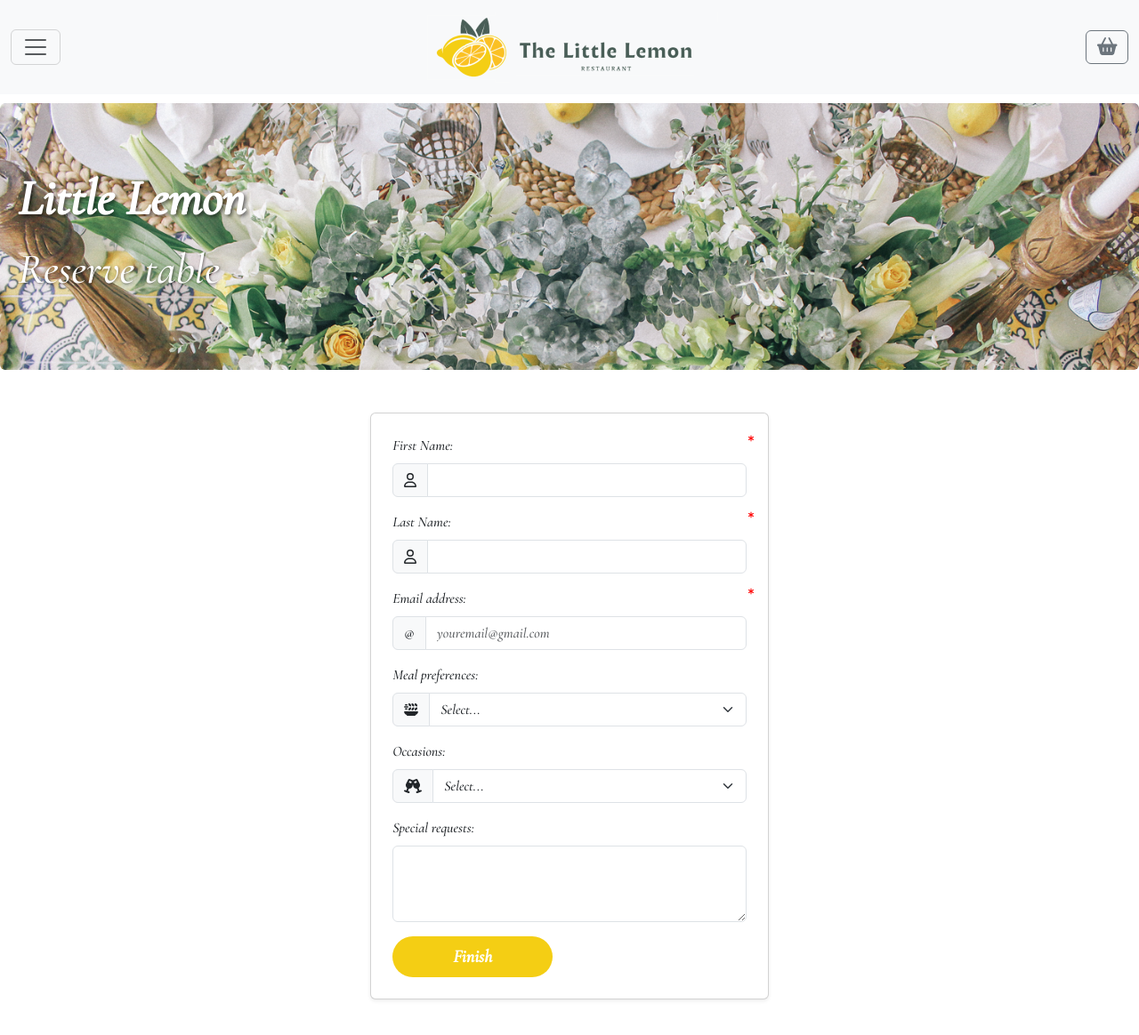
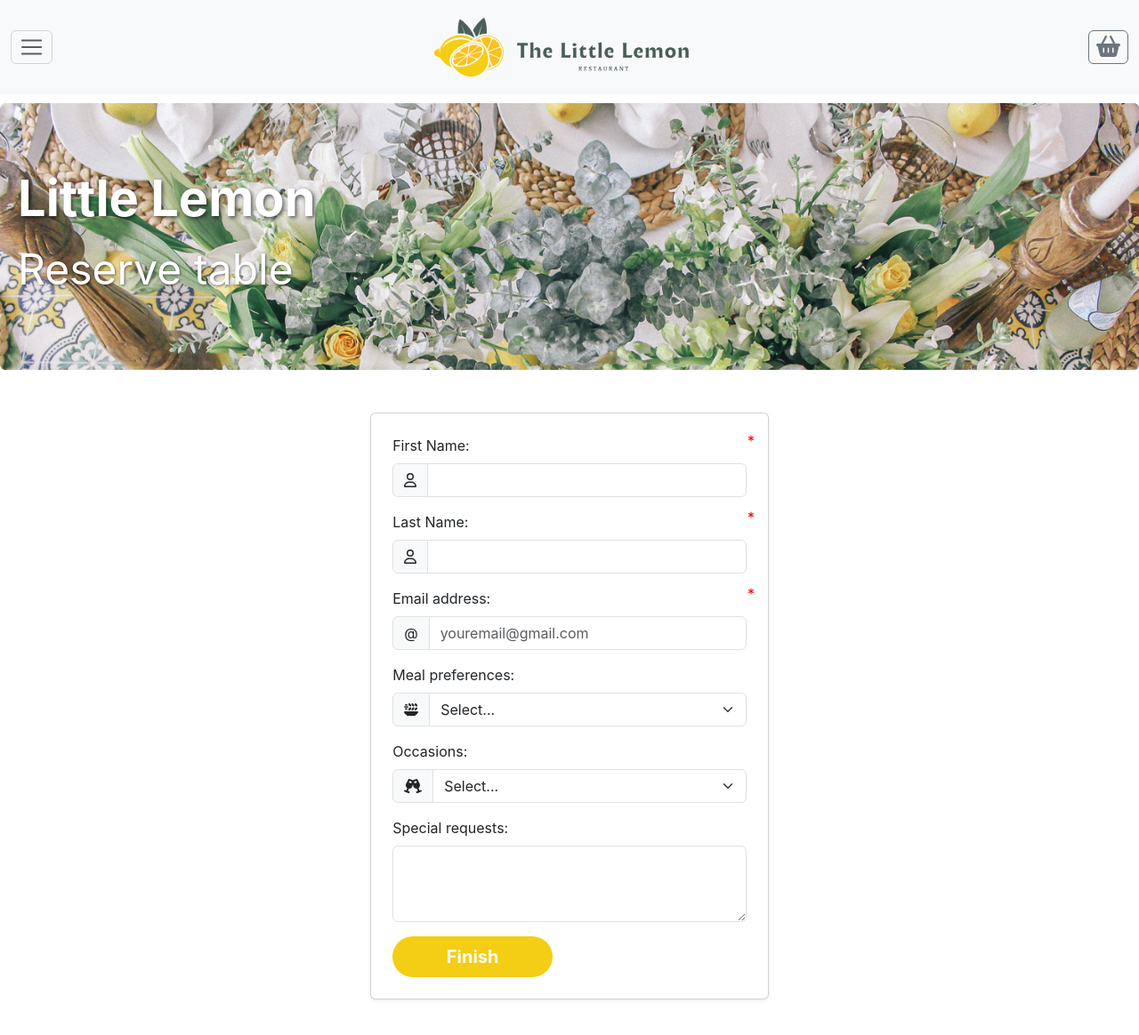
Before and after one commit to DianaNTodorova/my-little-lemon, a React (Create React App) app in the folder my-little-lemon/: page /my-little-lemon/form in a window 1280 px wide. Shown: the top 1164 px of the page at 89% size. Built offline with nearby package versions, Linux system fonts and the light colour scheme.

Commit message:
adjusting more css

```diff
--- a/my-little-lemon/src/index.css
+++ b/my-little-lemon/src/index.css
@@ -1,3 +1,4 @@
+/* Reset and base styles */
 * {
   margin: 0;
   padding: 0;
@@ -8,18 +9,20 @@ body {
   margin: 0;
   padding: 0 !important;
   height: 100%;
-  font-family: "Cormorant Garamond", serif !important;
+  font-family: -apple-system, BlinkMacSystemFont, "Cormorant Garamond", serif !important;
   -webkit-font-smoothing: antialiased;
   -moz-osx-font-smoothing: grayscale;
   position: relative;
 }
+
 html,
 body {
   height: 100%;
 }
+
 .menu-title {
   font-family: 'Tangerine', cursive;
-  font-size: 3rem;
+  font-size: clamp(2.5rem, 5vw, 3rem);
   font-weight: 700;
   text-align: center;
   margin-bottom: 1rem;
@@ -33,21 +36,24 @@ body {
 }
 
 .cormorant-garamond {
-  font-family: "Cormorant Garamond", serif;
+  font-family: -apple-system, BlinkMacSystemFont, "Cormorant Garamond", serif;
   font-optical-sizing: auto;
   font-weight: 500;
   font-style: italic;
 }
+
 main {
-  padding-top: 106px; /* Matches or exceeds header height */
+  padding-top: 106px;
   margin-top: 0;
   flex-grow: 1;
 }
+
 .wrapper {
   display: flex;
   flex-direction: column;
-  min-height: 100vh; /* Ensures the wrapper takes full viewport height */
+  min-height: 100vh;
 }
+
 footer {
   background-color: #f8f9fa;
   text-align: center;
@@ -57,28 +63,20 @@ footer {
 }
 
 section {
-  margin-top: 10px; /* Ensures space between sections */
+  margin-top: 10px;
 }
 
 .section-main {
-  background-image: url('./images/background-section.jpg'); /* Path to your image */
-  background-size: cover; /* Ensures the image covers the entire section */
-  background-position: center; /* Centers the image */
-  background-repeat: no-repeat; /* Prevents the image from repeating */
-  height: 400px; /* Fixed height */
-  margin-bottom: 20px; /* Adds space below the section */
-  display: flex; /* Optional: For content alignment */
-  align-items: center; /* Optional: Centers content vertically */
-  justify-content: start; /* Optional: Centers content horizontally */
-  text-shadow: 0 1px 3px rgba(0, 0, 0, 0.7); /* Optional: Text readability */
+  background-image: url('./images/background-section.jpg');
+  background-size: cover;
+  background-position: center;
+  background-repeat: no-repeat;
+  height: 400px;
   margin-bottom: 40px;
-}
-
-.menu-title {
-  font-family: 'Playfair Display', serif;
-  font-size: 3rem;
-  font-weight: bold;
-  margin-bottom: 40px;
+  display: flex;
+  align-items: center;
+  justify-content: start;
+  text-shadow: 0 1px 3px rgba(0, 0, 0, 0.7);
 }
 
 header {
@@ -88,9 +86,17 @@ header {
   z-index: 1050;
   margin: 0;
 }
+
+.navbar-toggler, .btn-outline-secondary {
+  padding: 0.25rem 0.5rem !important;
+  font-size: 1.2rem !important;
+  line-height: 1;
+}
+
 .img-fluid {
   height: 80px !important;
 }
+
 .card-img-overlay {
   display: flex;
   flex-direction: column;
@@ -110,6 +116,7 @@ header {
   background-color: rgba(0, 0, 0, 0.5);
   overflow: hidden;
 }
+
 .carousel-item {
   height: 400px;
   display: flex;
@@ -117,6 +124,7 @@ header {
   justify-content: center;
   text-align: center;
 }
+
 .label-text {
   position: relative;
 }
@@ -129,52 +137,51 @@ header {
   text-shadow: 1px 1px 3px rgba(0, 0, 0, 0.3);
 }
 
-/* button */
 .main-button {
-  background-color: #f4ce14 !important; /* Bright yellow background */
-  color: #fff !important; /* White text */
-  border: none !important; /* No border */
-  border-radius: 25px; /* Rounded corners */
-  padding: 8px 16px; /* Padding for size */
-  width: 180px; /* Wider button */
-  font-size: 20px; /* Font size */
-  font-weight: bold; /* Bold text */
-  text-align: center; /* Center text */
-  cursor: pointer; /* Pointer cursor on hover */
-  transition: background 0.3s ease, color 0.3s ease, transform 0.3s ease; /* Smooth hover effects */
-  position: relative; /* For hover effects */
-  overflow: hidden; /* Hide hover effect overflow */
+  background-color: #f4ce14 !important;
+  color: #fff !important;
+  border: none !important;
+  border-radius: 25px;
+  padding: 8px 16px;
+  width: 180px;
+  font-size: 20px;
+  font-weight: bold;
+  text-align: center;
+  cursor: pointer;
+  transition: background 0.3s ease, color 0.3s ease, transform 0.3s ease;
+  position: relative;
+  overflow: hidden;
 }
 
 .main-button::before {
-  content: ''; /* Create hover effect overlay */
+  content: '';
   position: absolute;
   top: 0;
-  left: -100%; /* Start from the left outside the button */
+  left: -100%;
   width: 100%;
   height: 100%;
-  background: rgba(255, 255, 255, 0.3); /* Semi-transparent white overlay */
-  z-index: 0; /* Place below text */
-  transition: left 0.5s ease; /* Smooth slide-in effect */
+  background: rgba(255, 255, 255, 0.3);
+  z-index: 0;
+  transition: left 0.5s ease;
 }
 
 .main-button:hover::before {
-  left: 0; /* Slide overlay to cover the button */
+  left: 0;
 }
 
 .main-button:hover {
-  background-color: #eabf00; /* Slightly darker yellow */
-  color: #004225; /* Change text color to dark green */
+  background-color: #eabf00;
+  color: #004225;
 }
 
 .main-button:active {
-  background-color: #d4a500; /* Even darker yellow on click */
+  background-color: #d4a500;
 }
-/* section two */
 
 .section-two {
   margin-top: 5rem;
 }
+
 .card_flex {
   display: flex;
   flex-direction: column;
@@ -188,241 +195,224 @@ header {
   flex-direction: column;
   justify-content: center;
   text-align: center;
-  padding: 0 !important;;
-  flex-grow: 1; /* Ensures the text container fills available space */
+  padding: 0 !important;
+  flex-grow: 1;
 }
 
 .img-card {
   width: 100% !important;
-  height: auto !important; /* Keeps aspect ratio */
-  object-fit: cover !important; /* Prevents white space */
+  height: auto !important;
+  object-fit: cover !important;
 }
+
 .card-title_section {
-  font-size: 2rem;
+  font-size: clamp(1.5rem, 4vw, 2rem);
 }
 
 .card-text_section {
-  font-size: 1.55rem;
+  font-size: clamp(1.2rem, 3.5vw, 1.55rem);
 }
 
 @media (max-width: 768px) {
   main {
     padding-top: 66px;
   }
+
   .img-card {
     width: 100% !important;
-    height: 18rem !important; /* Keeps aspect ratio */
-    object-fit: cover !important; /* Prevents white space */
+    height: 18rem !important;
+    object-fit: cover !important;
   }
+
   .img-fluid {
-    height: 45px !important;
+    height: 35px !important;
   }
+
   .card-title {
-    font-size: 1.6rem; /* Adjusts text size */
+    font-size: clamp(1.3rem, 4vw, 1.6rem);
   }
 
   .card-text {
-    font-size: 1.4rem;
+    font-size: clamp(1.1rem, 3.5vw, 1.4rem);
   }
 
-  .card-title_section {
-    font-size: 1.rem; /* Adjusts text size */
-  }
-
-  .card-text_section {
-    font-size: 1.3rem;
-  }
   .card_flex {
     max-width: 55%;
   }
+
   .card-img-overlay {
     width: 75%;
   }
-    .menu-title {
-  font-size: 2.5rem;
+
+  .menu-title {
+    font-size: clamp(2rem, 5vw, 2.5rem);
   }
+}
 
-}
-@media (max-width: 1024) {
+@media (max-width: 1024px) {
   main {
     padding-top: 86px;
   }
+
   .img-fluid {
-    height: 80px !important;
+    height: 60px !important;
   }
+
   .card_flex {
     max-width: 70%;
   }
+
   .menu-title {
-  font-size: 3rem;
-  }
-  .card-title_section {
-    font-size: 1.75rem;
+    font-size: 3rem;
   }
 
-  .card-text_section {
-    font-size: 1.45rem;
-  }
   .card-img-overlay {
     width: 60%;
   }
 }
 
-/* small-section */
-
-/* Updated .style-h5 */
+/* Typography and layout consistency */
 .style-h5 {
-  color: white !important; /* White text color */
-  font-size: 3.5rem !important; /* Adjust the font size */
-  font-weight: bold !important; /* Bold text */
-  margin-left: 20px; /* Left margin */
-  text-shadow: 2px 2px 4px rgba(0, 0, 0, 0.6); /* Text shadow for readability */
-  margin-bottom: 0; /* Remove any bottom margin that might cause extra space */
+  color: white !important;
+  font-size: clamp(2rem, 6vw, 3.5rem) !important;
+  font-weight: bold !important;
+  margin-left: 20px;
+  text-shadow: 2px 2px 4px rgba(0, 0, 0, 0.6);
+  margin-bottom: 0;
 }
 
-/* Updated .style-p */
 .style-p {
-  color: white !important; /* White text color */
-  font-size: 3rem !important; /* Adjust the font size */
-  line-height: 1.6 !important; /* Better line spacing for readability */
-  margin-left: 20px; /* Left margin */
-  text-shadow: 1px 1px 3px rgba(0, 0, 0, 0.5); /* Subtle shadow for readability */
-  margin-bottom: 0; /* Remove any bottom margin */
+  color: white !important;
+  font-size: clamp(1.5rem, 5vw, 3rem) !important;
+  line-height: 1.6 !important;
+  margin-left: 20px;
+  text-shadow: 1px 1px 3px rgba(0, 0, 0, 0.5);
+  margin-bottom: 0;
 }
 
 .card-small {
-  z-index: 1; /* Ensure the section is positioned correctly in the layout */
+  z-index: 1;
   border: none !important;
-  border-radius: none !important;
-  color: none !important;
-  background-color: none !important;
+  background-color: transparent !important;
 }
 
-/* New Button - Circular Button with Hover and Click Effects */
+/* Circular Button */
 .circular-button {
-  background-color: #f4ce14 !important; /* Bright yellow background */
-  color: #fff; /* White text */
-  border: none !important; /* No border */
-  border-radius: 50% !important; /* Perfectly round button */
-  padding: 10px; /* Circular size */
-  width: 60px !important; /* Button size */
-  height: 60px !important; /* Button size */
-  font-size: 10px; /* Font size for icon or text */
-  font-weight: bold; /* Bold text */
-  text-align: center; /* Center text */
-  cursor: pointer; /* Pointer cursor on hover */
-  transition: background-color 0.3s ease, color 0.3s ease, transform 0.3s ease; /* Smooth hover effects */
-  position: relative; /* For hover effects */
-  overflow: hidden; /* Hide hover effect overflow */
+  background-color: #f4ce14 !important;
+  color: #fff;
+  border: none !important;
+  border-radius: 50% !important;
+  padding: 10px;
+  width: 60px !important;
+  height: 60px !important;
+  font-size: 10px;
+  font-weight: bold;
+  text-align: center;
+  cursor: pointer;
+  transition: background-color 0.3s ease, color 0.3s ease, transform 0.3s ease;
+  position: relative;
+  overflow: hidden;
 }
 
-/* Hover Effect for Circular Button */
 .circular-button:hover {
-  background-color: #eabf00; /* Slightly darker yellow */
-  color: white; /* White text */
-  transform: scale(1.1); /* Slightly scale the button on hover */
+  background-color: #eabf00;
+  color: white;
+  transform: scale(1.1);
 }
 
-/* Active (Click) Effect for Circular Button */
 .circular-button:active {
-  background-color: #495e57 !important; /* Even darker green on click */
-  transform: scale(1.15); /* Slightly shrink the button when clicked */
+  background-color: #495e57 !important;
+  transform: scale(1.15);
 }
 
-/* Focus State to maintain color and scale after click */
 .circular-button:focus {
-  background-color: #495e57 !important; /* Keep the button green after click */
-  transform: scale(1.15); /* Keep the button slightly shrunk after click */
-  outline: none; /* Remove the default focus outline */
+  background-color: #495e57 !important;
+  transform: scale(1.15);
+  outline: none;
 }
 
-/* Button Overlay for hover effect */
 .circular-button::before {
-  content: ''; /* Create hover effect overlay */
+  content: '';
   position: absolute;
   top: 0;
-  left: -100%; /* Start from the left outside the button */
+  left: -100%;
   width: 100%;
   height: 100%;
-  background: rgba(255, 255, 255, 0.3); /* Semi-transparent white overlay */
-  z-index: 0; /* Place below text */
-  transition: left 0.5s ease; /* Smooth slide-in effect */
+  background: rgba(255, 255, 255, 0.3);
+  z-index: 0;
+  transition: left 0.5s ease;
 }
 
-/* Hover state for overlay */
 .circular-button:hover::before {
-  left: 0; /* Slide overlay to cover the button */
-}
-/* Custom Input Field */
-.custom-input {
-  background-color: #fff7d925 !important; /* Light yellow background to complement the buttons */
-  color: #495e57 !important; /* White text */
-  border: 2px solid #f4ce14 !important; /* Yellow border to match the buttons */
-  border-radius: 15px; /* Slightly rounded corners */
-  font-size: 16px; /* Readable font size */
-  font-weight: bold; /* Bold text for visibility */
-  text-align: center; /* Center-align text */
-  transition: background-color 0.3s ease, color 0.3s ease, transform 0.3s ease !important; /* Smooth hover/click effects */
+  left: 0;
 }
 
-/* Focused Input State */
-.custom-input:focus {
-  background-color: #fdf3c1; /* Slightly darker yellow on focus */
-  color: #495e57 !important; /* Darker text for contrast */
-  outline: none; /* Remove default focus outline */
-  box-shadow: 0 0 5px #f4ce14 !important; /* Yellow glow effect */
+/* Custom Input */
+.custom-input {
+  background-color: #fff7d925 !important;
+  color: #495e57 !important;
+  border: 2px solid #f4ce14 !important;
+  border-radius: 15px;
+  font-size: 16px;
+  font-weight: bold;
+  text-align: center;
+  transition: background-color 0.3s ease, color 0.3s ease, transform 0.3s ease !important;
 }
 
-/* Disabled Input State */
-.custom-input:disabled {
-  background-color: #f5e9b9; /* Muted yellow for disabled state */
-  color: #ccc; /* Light gray text */
-  cursor: not-allowed; /* Indicate non-editable */
+.custom-input:focus {
+  background-color: #fdf3c1;
+  color: #495e57 !important;
+  outline: none;
+  box-shadow: 0 0 5px #f4ce14 !important;
 }
 
-/* Resetting and Styling the DatePicker Container */
+.custom-input:disabled {
+  background-color: #f5e9b9;
+  color: #ccc;
+  cursor: not-allowed;
+}
+
+/* Datepicker */
 .custom-datepicker {
-  background-color: #fdf5d4 !important; /* Light yellow background */
-  border: 2px solid #f4ce14 !important; /* Yellow border */
-  border-radius: 15px !important; /* Rounded corners */
-  padding: 10px !important; /* Inner spacing */
-  box-shadow: 0 4px 6px rgba(0, 0, 0, 0.1) !important; /* Subtle shadow */
-  color: #000 !important; /* Black text for visibility */
+  background-color: #fdf5d4 !important;
+  border: 2px solid #f4ce14 !important;
+  border-radius: 15px !important;
+  padding: 10px !important;
+  box-shadow: 0 4px 6px rgba(0, 0, 0, 0.1) !important;
+  color: #000 !important;
   border-radius: 50% !important;
 }
 
 .react-datepicker {
-  font-family: inherit !important; /* Match the site's font */
-  border: none !important; /* Remove border */
-  background: none !important; /* Remove default background */
+  font-family: inherit !important;
+  border: none !important;
+  background: none !important;
 }
 
-/* Hover Effect */
 .react-datepicker__day:hover {
-  background-color: #eabf00 !important; /* Slightly darker yellow */
+  background-color: #eabf00 !important;
 }
-/* Passed Dates */
+
 .date-past {
-  background-color: #d3d3d3 !important; /* Gray background */
-  color: #888 !important; /* Dimmed text */
-  pointer-events: none !important; /* Disable interaction */
-  color: rgb(255, 255, 255) !important; /* Black text */
-  border-radius: 50% !important;
-}
-/* Upcoming Dates */
-.date-upcoming {
-  background-color: #f4ce14 !important; /* Bright yellow background */
-  color: rgb(255, 255, 255) !important; /* Black text */
+  background-color: #d3d3d3 !important;
+  color: #888 !important;
+  pointer-events: none !important;
+  color: rgb(255, 255, 255) !important;
   border-radius: 50% !important;
 }
 
-/* Selected Date */
+.date-upcoming {
+  background-color: #f4ce14 !important;
+  color: rgb(255, 255, 255) !important;
+  border-radius: 50% !important;
+}
+
 .react-datepicker__day--selected {
-  background-color: #495e57 !important; /* Green background */
-  color: white !important; /* White text */
-  transform: scale(1.25) !important; /* Slight zoom effect */
+  background-color: #495e57 !important;
+  color: white !important;
+  transform: scale(1.25) !important;
 }
-/* Disable Default Bootstrap Input Styles */
+
 .react-datepicker__input-container input {
   border: none !important;
   box-shadow: none !important;
@@ -432,17 +422,17 @@ header {
   font-size: 16px !important;
 }
 
-/* Add Extra Spacing for Aesthetic */
 .react-datepicker__header {
   border: none !important;
-  background: transparent !important; /* Match the overall design */
+  background: transparent !important;
   margin-bottom: 10px !important;
   font-weight: bold !important;
-  color: #495e57 !important; /* Match the green theme */
+  color: #495e57 !important;
 }
+
 .react-datepicker__current-month {
   font-size: 18px !important;
   font-weight: bold !important;
-  color: #495e57 !important; /* Match the green theme */
+  color: #495e57 !important;
   margin-bottom: 15px !important;
 }
--- a/my-little-lemon/src/pages/Confirmation.js
+++ b/my-little-lemon/src/pages/Confirmation.js
@@ -59,8 +59,8 @@ export default function Confirmation() {
               <Confetti active={showConfetti} config={confettiConfig} />
             </div>
 
-            <h5 className="card-title fs-1">Table Reserved!</h5>
-            <p className="card-text fs-3">
+            <h5 className="card-title">Table Reserved!</h5>
+            <p className="card-text">
               Thank you for your reservation in Little Lemon restaurant. You
               will receive email confirmation soon.
             </p>
--- a/my-little-lemon/src/pages/OrderConfirmatio.js
+++ b/my-little-lemon/src/pages/OrderConfirmatio.js
@@ -46,7 +46,7 @@ export default function OrderConfirmatio() {
 
             }}
           >
-            <h5 class="card-title fs-1">Thank you for your order!</h5>
+            <h5 class="card-title">Thank you for your order!</h5>
 
             <button className="main-button mt-3" onClick={() => navigate('/')}>
               <FontAwesomeIcon icon={faChevronLeft} />
--- a/my-little-lemon/src/pages/PlaceOrder.js
+++ b/my-little-lemon/src/pages/PlaceOrder.js
@@ -37,31 +37,30 @@ export default function PlaceOrder() {
         <div className="card wrapper">
           <div className="card">
             <div
-
               className="card-img"
-              alt="..."
               style={{
-                         backgroundImage: `url(${backgroundLemon})`,
-                         backgroundSize: 'cover',
-                         backgroundPosition: 'top',
-                         height: '66.666vh',
-                       }}
+                backgroundImage: `url(${backgroundLemon})`,
+                backgroundSize: 'cover',
+                backgroundPosition: 'top',
+                height: '100vh', // Adjust height as needed
+              }}
             />
             <div
               className="card-img-overlay d-flex align-items-center justify-content-center text-center"
               style={{
                 position: 'absolute',
-                //top: '0%',
                 left: '50%',
                 transform: 'translate(-50%, 0%)',
+                maxWidth: '80%', // Limit maximum width of the overlay
+                maxHeight: '100%', // Limit maximum height of the overlay
               }}
             >
-              <h5 className="card-title fs-1 mb-3">Finish Order</h5>
+              <h5 className="card-title  mb-2">Finish Order</h5>
               {basket.length === 0 ? (
-                <p className="card-text fs-3">No items in the basket!</p>
+                <p className="card-text">No items in the basket!</p>
               ) : (
                 <>
-                  <ul className="p-1 w-100 fs-4">
+                  <ul className="p-1 w-100 ">
                     {basket.map((item, index) => (
                       <li
                         key={index}
@@ -77,7 +76,6 @@ export default function PlaceOrder() {
                             marginLeft: '5px',
                           }}
                         >
-                          {/* Decrement Button */}
                           <button
                             className="btn main-button"
                             style={{
@@ -90,8 +88,6 @@ export default function PlaceOrder() {
                           >
                             -
                           </button>
-
-                          {/* Quantity Display */}
                           <input
                             type="text"
                             value={item.quantity}
@@ -107,8 +103,6 @@ export default function PlaceOrder() {
                               margin: 'auto',
                             }}
                           />
-
-                          {/* Increment Button */}
                           <button
                             className="btn main-button"
                             style={{
@@ -121,7 +115,7 @@ export default function PlaceOrder() {
                           >
                             +
                           </button>
-                        </div>{' '}
+                        </div>
                       </li>
                     ))}
                     <div>
```
